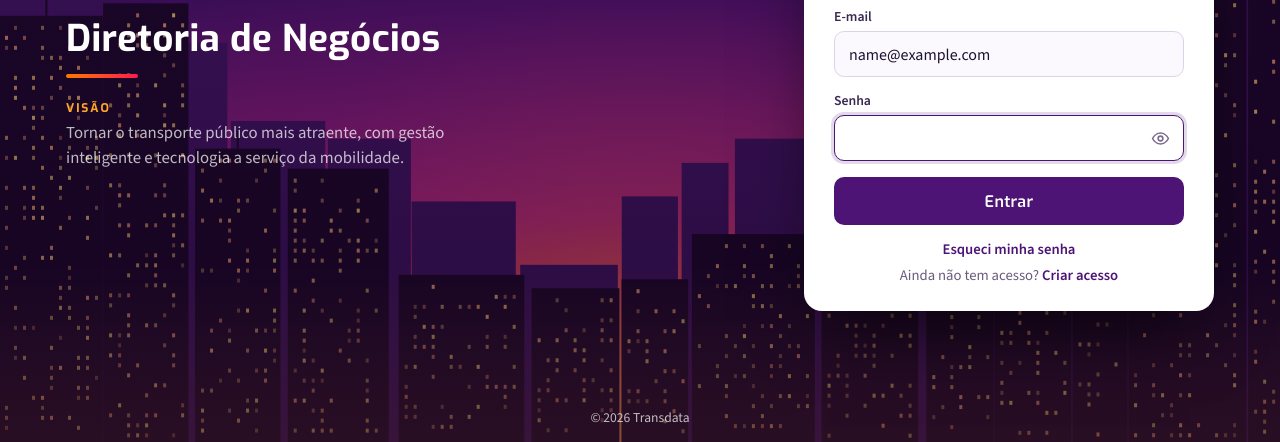
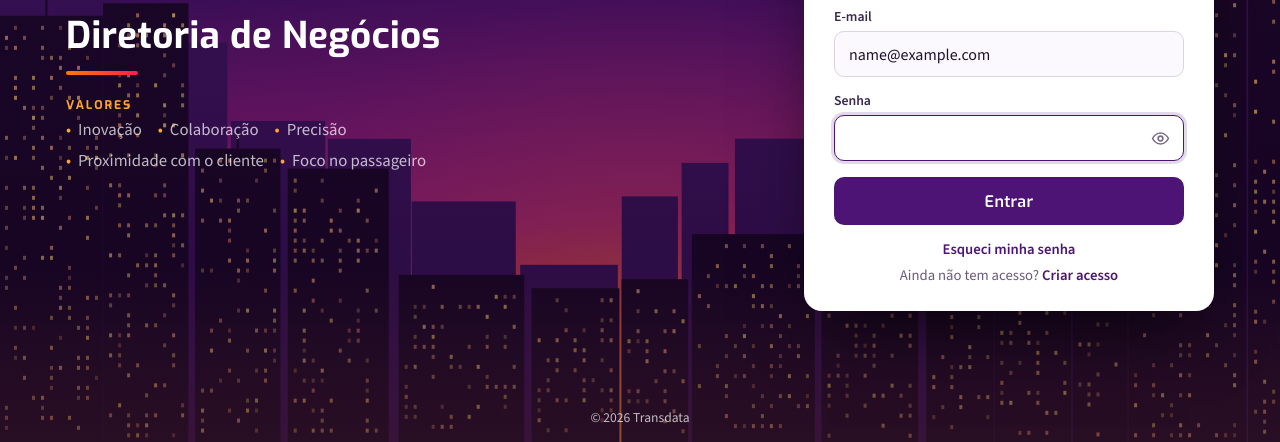
Before and after one commit to ladrjautomacao-coder/gerenciador-transdata, a plain HTML site: page index.html in a window 1280 px wide. Both pictures are taken after typing "name@example.com", "Sample123" into the empty fields and a click on the button "Entrar". Shown: the part 358-800 px from the top of the page. Drawn offline with nearby package versions, Linux system fonts and the light colour scheme; no server answers; animation ran at ten frames a second.

Commit message:
fix: rotate institutional content on login

```diff
--- a/acesso.js
+++ b/acesso.js
@@ -12,9 +12,47 @@
   const conta = document.getElementById("conta");
 
   // Textos da marca a partir do config.js
-  const visao = PORTAL_CONFIG.institucional && PORTAL_CONFIG.institucional.itens.find(function (i) { return i.titulo === "Visão"; });
   document.getElementById("acesso-marca-titulo").textContent = PORTAL_CONFIG.titulo;
-  document.getElementById("acesso-visao-texto").textContent = visao ? visao.texto : "";
+  const faixaInstitucional = PORTAL_CONFIG.institucional;
+  const itensInstitucionais = faixaInstitucional && Array.isArray(faixaInstitucional.itens)
+    ? faixaInstitucional.itens
+    : [];
+  const tituloInstitucional = document.getElementById("acesso-visao-titulo");
+  const conteudoInstitucional = document.getElementById("acesso-visao-texto");
+
+  if (itensInstitucionais.length && tituloInstitucional && conteudoInstitucional) {
+    const visaoInicial = itensInstitucionais.findIndex(function (item) { return item.titulo === "Visão"; });
+    let indiceInstitucional = visaoInicial >= 0 ? visaoInicial : 0;
+
+    function mostrarItemInstitucional(item) {
+      tituloInstitucional.textContent = item.titulo || "";
+      conteudoInstitucional.replaceChildren();
+
+      if (Array.isArray(item.valores)) {
+        const lista = document.createElement("ul");
+        lista.className = "acesso-valores";
+        item.valores.forEach(function (valor) {
+          const linha = document.createElement("li");
+          linha.textContent = valor;
+          lista.appendChild(linha);
+        });
+        conteudoInstitucional.appendChild(lista);
+      } else {
+        const texto = document.createElement("p");
+        texto.textContent = item.texto || "";
+        conteudoInstitucional.appendChild(texto);
+      }
+    }
+
+    mostrarItemInstitucional(itensInstitucionais[indiceInstitucional]);
+    if (itensInstitucionais.length > 1) {
+      const intervalo = Math.max(1, Number(faixaInstitucional.segundosPorItem) || 8) * 1000;
+      window.setInterval(function () {
+        indiceInstitucional = (indiceInstitucional + 1) % itensInstitucionais.length;
+        mostrarItemInstitucional(itensInstitucionais[indiceInstitucional]);
+      }, intervalo);
+    }
+  }
 
   function mostrarPortal() { raiz.classList.remove("sem-sessao"); raiz.classList.add("com-sessao"); }
   function mostrarAcesso() { raiz.classList.remove("com-sessao"); raiz.classList.add("sem-sessao"); }
--- a/index.html
+++ b/index.html
@@ -56,7 +56,10 @@
     <div class="acesso-marca">
       <img class="logo" src="assets/logo-transdata.png" alt="Transdata">
       <h1 id="acesso-marca-titulo">Diretoria de Negócios</h1>
-      <p class="acesso-visao"><span>Visão</span><span id="acesso-visao-texto"></span></p>
+      <div class="acesso-visao" id="acesso-institucional" aria-live="off">
+        <span id="acesso-visao-titulo"></span>
+        <div class="acesso-visao-conteudo" id="acesso-visao-texto"></div>
+      </div>
     </div>
     <section class="acesso-cartao" aria-live="polite">
       <img class="acesso-selo" src="assets/icon-192.png" alt="" width="64" height="64">
--- a/style.css
+++ b/style.css
@@ -607,6 +607,16 @@ html.com-sessao .acesso { display: none; }
   text-transform: uppercase;
   color: var(--ambar);
 }
+.acesso-visao-conteudo p { margin: 0; }
+.acesso-valores {
+  display: flex;
+  flex-wrap: wrap;
+  gap: 6px 16px;
+  margin: 0;
+  padding: 0;
+  list-style: none;
+}
+.acesso-valores li::before { content: "•"; padding-right: 7px; color: var(--ambar); }
 
 .acesso-cartao {
   display: grid;
```
